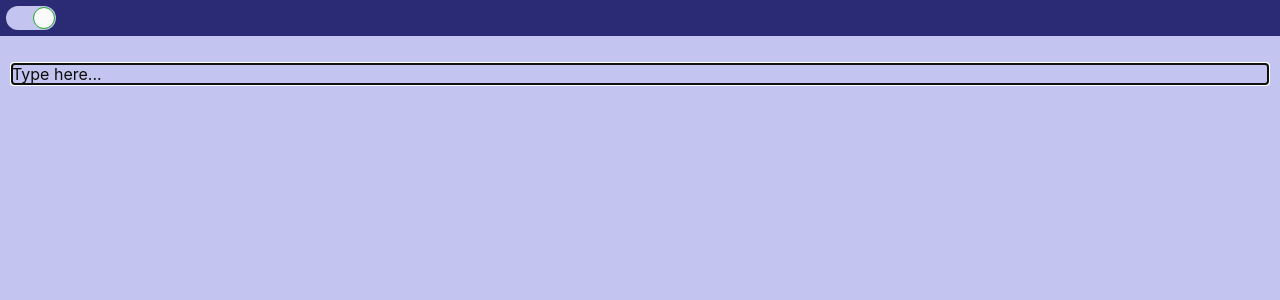
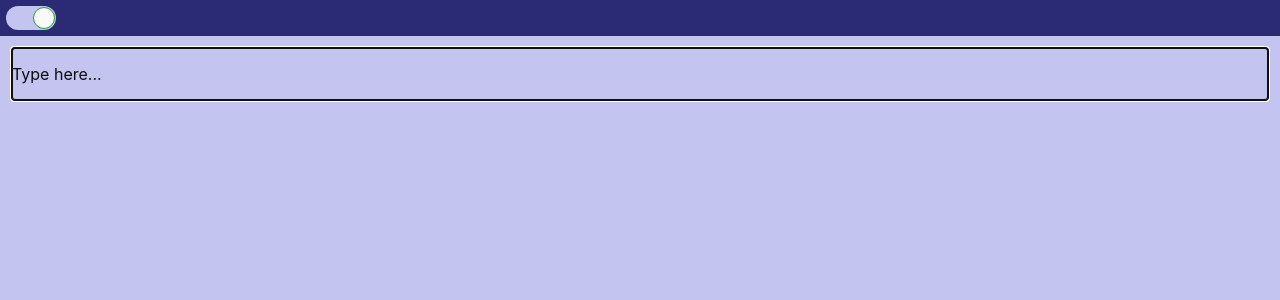
Before and after one commit to kharenzze/notable, a React (Create React App) app: page / in a window 1280 px wide. Shown: the top 300 px of the page. Built offline with nearby package versions, Linux system fonts and the light colour scheme.

Commit message:
Add container

```diff
--- a/src/editor/elements/Check.tsx
+++ b/src/editor/elements/Check.tsx
@@ -1,10 +1,19 @@
 import React, { FC } from 'react'
 import styled from 'styled-components'
+
+const Container = styled.div`
+  display: flex;
+  flex-direction: row;
+`
 
 const CheckText = styled.p`
   color: ${(p) => p.theme.colors.black};
 `
 
 export const Check: FC = ({ children, ...rest }) => {
-  return <CheckText>{children}</CheckText>
+  return (
+    <Container>
+      <CheckText>{children}</CheckText>
+    </Container>
+  )
 }
```
